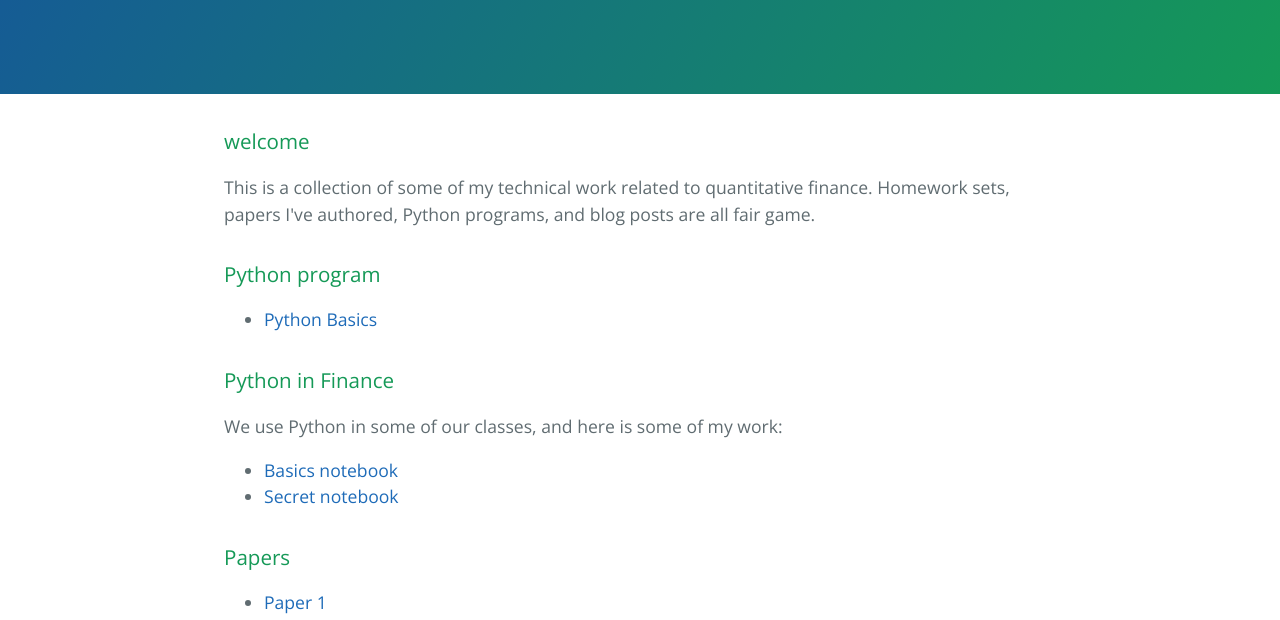
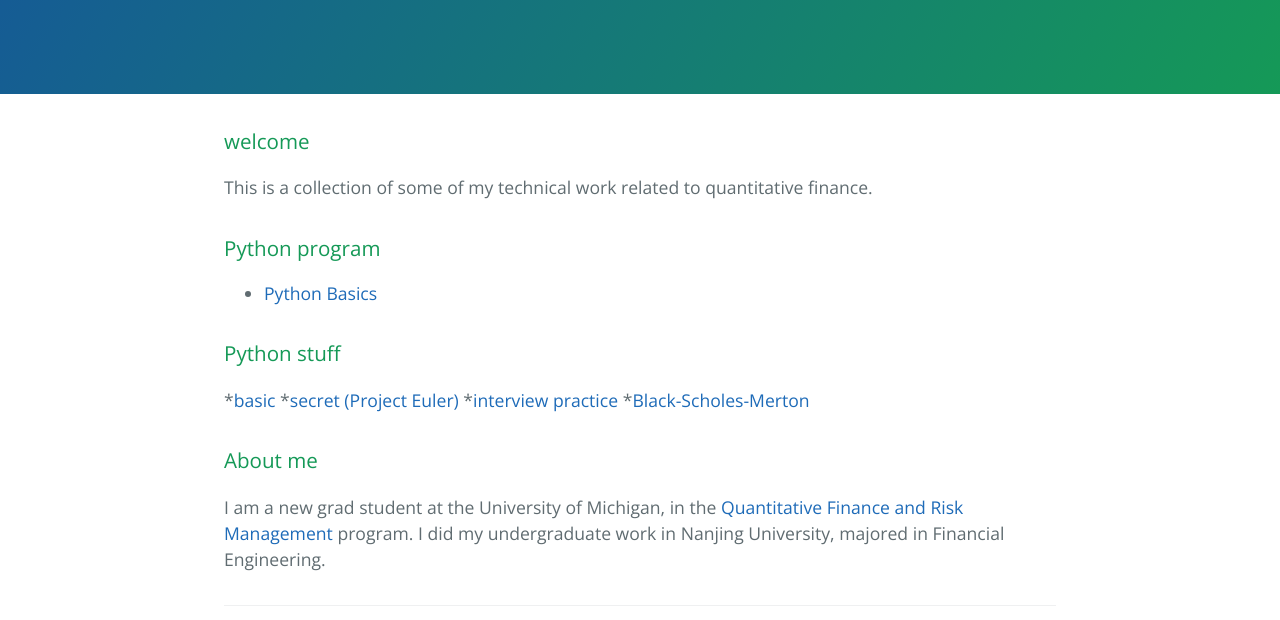
Before and after one commit to sfshen/sfshen.github.io, a plain HTML site: page index.html in a window 1280 px wide. Shown: the part 176-796 px from the top of the page. Drawn offline with nearby package versions, Linux system fonts and the light colour scheme.

Commit message:
Replace master branch with page content via GitHub

```diff
--- a/index.html
+++ b/index.html
@@ -19,7 +19,7 @@
       <h3>
 <a id="welcome" class="anchor" href="#welcome" aria-hidden="true"><span aria-hidden="true" class="octicon octicon-link"></span></a>welcome</h3>
 
-<p>This is a collection of some of my technical work related to quantitative finance. Homework sets, papers I've authored,  Python programs, and blog posts are all fair game.</p>
+<p>This is a collection of some of my technical work related to quantitative finance. </p>
 
 <h3>
 <a id="python-program" class="anchor" href="#python-program" aria-hidden="true"><span aria-hidden="true" class="octicon octicon-link"></span></a>Python program</h3>
@@ -29,27 +29,17 @@
 </ul>
 
 <h3>
-<a id="python-in-finance" class="anchor" href="#python-in-finance" aria-hidden="true"><span aria-hidden="true" class="octicon octicon-link"></span></a>Python in Finance</h3>
+<a id="python-stuff" class="anchor" href="#python-stuff" aria-hidden="true"><span aria-hidden="true" class="octicon octicon-link"></span></a>Python stuff</h3>
 
-<p>We use Python in some of our classes, and here is some of my work:</p>
-
-<ul>
-<li><a href="https://github.com/pbenson/qfrm-bootcamp/blob/gh-pages/python-templates/python-basics-notebook-empty.ipynb">Basics notebook</a></li>
-<li><a href="https://github.com/pbenson/qfrm-bootcamp/blob/gh-pages/python-templates/python-secret-notebook-empty.ipynb">Secret notebook</a></li>
-</ul>
-
-<h3>
-<a id="papers" class="anchor" href="#papers" aria-hidden="true"><span aria-hidden="true" class="octicon octicon-link"></span></a>Papers</h3>
-
-<ul>
-<li><a href="https://github.com/aslkdfj">Paper 1</a></li>
-<li><a href="https://github.com/aslkdfj">Paper 2</a></li>
-</ul>
+<p>*<a href="http://localhost:8888/notebooks/Documents/github/qfrm-python/python-basics-notebook.ipynb">basic</a>
+*<a href="http://localhost:8888/notebooks/Documents/github/qfrm-python/python-secret-notebook-empty.ipynb">secret (Project Euler)</a>
+*<a href="http://localhost:8888/notebooks/Documents/github/qfrm-python/python-interview-notebook-empty.ipynb">interview practice</a>
+*<a href="http://localhost:8888/notebooks/Documents/github/qfrm-python/finance/python-black-scholes-merton.ipynb">Black-Scholes-Merton</a></p>
 
 <h3>
 <a id="about-me" class="anchor" href="#about-me" aria-hidden="true"><span aria-hidden="true" class="octicon octicon-link"></span></a>About me</h3>
 
-<p>I am a new grad student at the University of Michigan, in the <a href="https://lsa.umich.edu/math/graduates/quantitative-finance.html">Quantitative Finance and Risk Management</a> program. I did my undergraduate work in Nanjing University, Nanjing, China.</p>
+<p>I am a new grad student at the University of Michigan, in the <a href="https://lsa.umich.edu/math/graduates/quantitative-finance.html">Quantitative Finance and Risk Management</a> program. I did my undergraduate work in Nanjing University, majored in Financial Engineering.</p>
 
       <footer class="site-footer">
 
--- a/params.json
+++ b/params.json
@@ -1,6 +1,6 @@
 {
   "name": "Sfshen.GitHub.io",
   "tagline": "",
-  "body": "### welcome\r\nThis is a collection of some of my technical work related to quantitative finance. Homework sets, papers I've authored,  Python programs, and blog posts are all fair game.\r\n\r\n### Python program\r\n* [Python Basics](https://github.com/sfshen/qfrm-python/blob/master/python-basics-notebook.ipynb)\r\n\r\n### Python in Finance\r\nWe use Python in some of our classes, and here is some of my work:\r\n* [Basics notebook](https://github.com/pbenson/qfrm-bootcamp/blob/gh-pages/python-templates/python-basics-notebook-empty.ipynb)\r\n* [Secret notebook](https://github.com/pbenson/qfrm-bootcamp/blob/gh-pages/python-templates/python-secret-notebook-empty.ipynb)\r\n\r\n### Papers\r\n* [Paper 1](https://github.com/aslkdfj)\r\n* [Paper 2](https://github.com/aslkdfj)\r\n\r\n### About me\r\nI am a new grad student at the University of Michigan, in the [Quantitative Finance and Risk Management](https://lsa.umich.edu/math/graduates/quantitative-finance.html) program. I did my undergraduate work in Nanjing University, Nanjing, China.",
+  "body": "### welcome\r\nThis is a collection of some of my technical work related to quantitative finance. \r\n\r\n\r\n### Python program\r\n* [Python Basics](https://github.com/sfshen/qfrm-python/blob/master/python-basics-notebook.ipynb)\r\n\r\n### Python stuff\r\n*[basic](http://localhost:8888/notebooks/Documents/github/qfrm-python/python-basics-notebook.ipynb)\r\n*[secret (Project Euler)](http://localhost:8888/notebooks/Documents/github/qfrm-python/python-secret-notebook-empty.ipynb)\r\n*[interview practice](http://localhost:8888/notebooks/Documents/github/qfrm-python/python-interview-notebook-empty.ipynb)\r\n*[Black-Scholes-Merton](http://localhost:8888/notebooks/Documents/github/qfrm-python/finance/python-black-scholes-merton.ipynb)\r\n\r\n\r\n### About me\r\nI am a new grad student at the University of Michigan, in the [Quantitative Finance and Risk Management](https://lsa.umich.edu/math/graduates/quantitative-finance.html) program. I did my undergraduate work in Nanjing University, majored in Financial Engineering.",
   "note": "Don't delete this file! It's used internally to help with page regeneration."
 }
```
